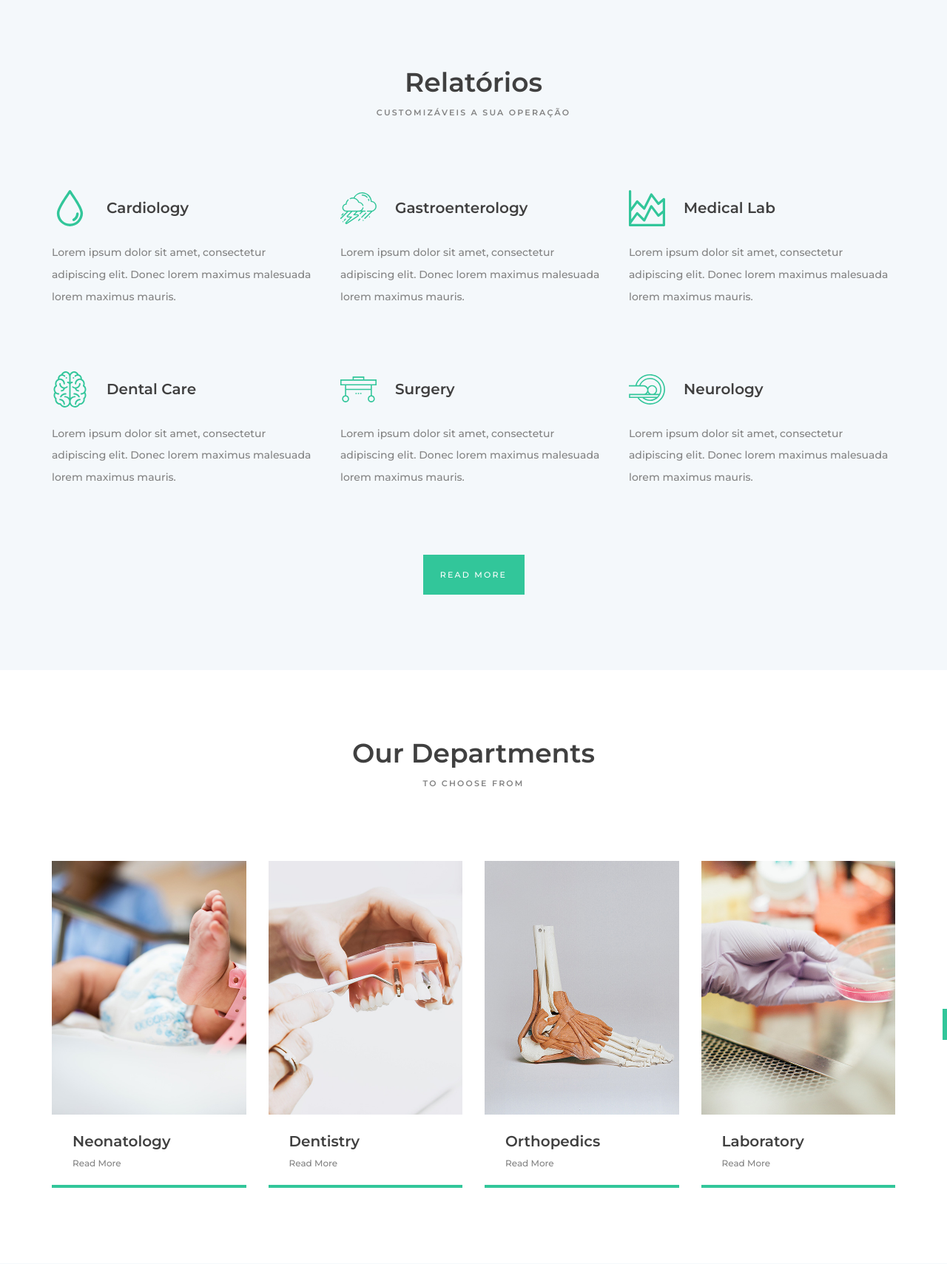
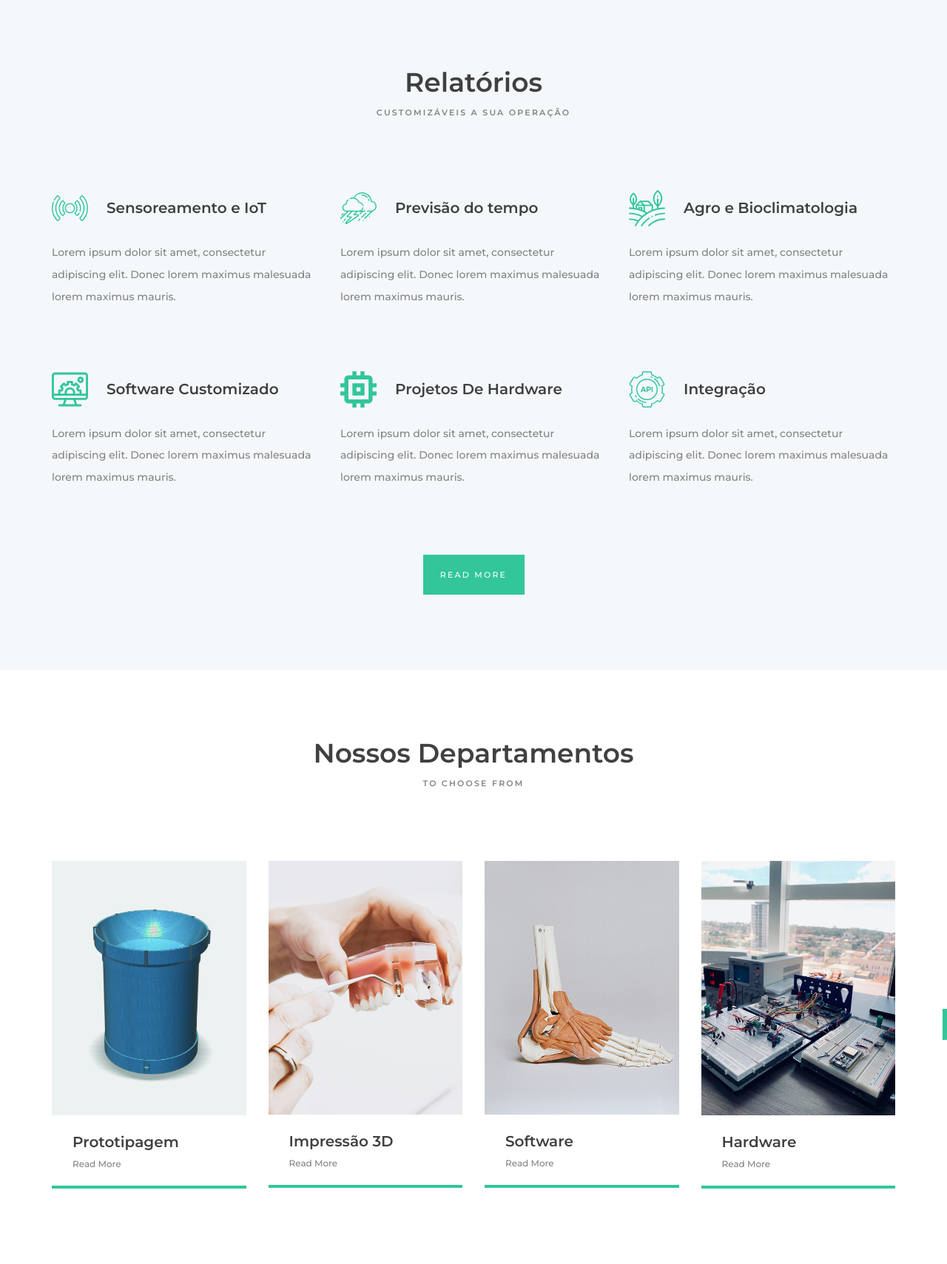
Before and after one commit to lab804/labmet.com.br, a PHP site: page / in a window 1280 px wide. Shown: the part 1876-3585 px from the top of the page at 74% size. Run offline with PHP 8.4, Linux system fonts and the light colour scheme.

Commit message:
Departamentos, imagens etc

```diff
--- a/index.html
+++ b/index.html
@@ -126,7 +126,7 @@
 					<div class="info_box">
 						<div class="info_image"><img src="images/consultoria.jpg" alt=""></div>
 						<div class="info_content">
-							<div class="info_title">Consultoria Bioclimatológica</div>
+							<div class="info_title">Consultoria Agro e Bioclimatológica</div>
 							<div class="info_text">Arcu neque, scelerisque eget ligula ac, congue tempor felis. Integer tempor, eros a egestas finibus, dolor risus mollis.</div>
 							<div class="button info_button"><a href="#"><span>read more</span><span>read more</span></a></div>
 						</div>
@@ -195,8 +195,8 @@
 				<div class="col-xl-4 col-lg-6">
 					<div class="icon_box">
 						<div class="icon_box_title_container d-flex flex-row align-items-center justify-content-start">
-							<div class="icon_box_icon"><img src="images/icon_1.svg" alt=""></div>
-							<div class="icon_box_title">Cardiology</div>
+							<div class="icon_box_icon"><img src="images/sensor.svg" alt=""></div>
+							<div class="icon_box_title">Sensoreamento e IoT</div>
 						</div>
 						<div class="icon_box_text">Lorem ipsum dolor sit amet, consectetur adipiscing elit. Donec lorem maximus malesuada lorem maximus mauris.</div>
 					</div>
@@ -207,7 +207,7 @@
 					<div class="icon_box">
 						<div class="icon_box_title_container d-flex flex-row align-items-center justify-content-start">
 							<div class="icon_box_icon"><img src="images/icon_2.svg" alt=""></div>
-							<div class="icon_box_title">Gastroenterology</div>
+							<div class="icon_box_title">Previsão do tempo</div>
 						</div>
 						<div class="icon_box_text">Lorem ipsum dolor sit amet, consectetur adipiscing elit. Donec lorem maximus malesuada lorem maximus mauris.</div>
 					</div>
@@ -217,8 +217,8 @@
 				<div class="col-xl-4 col-lg-6">
 					<div class="icon_box">
 						<div class="icon_box_title_container d-flex flex-row align-items-center justify-content-start">
-							<div class="icon_box_icon"><img src="images/icon_3.svg" alt=""></div>
-							<div class="icon_box_title">Medical Lab</div>
+							<div class="icon_box_icon"><img src="images/field.svg" alt=""></div>
+							<div class="icon_box_title">Agro e Bioclimatologia</div>
 						</div>
 						<div class="icon_box_text">Lorem ipsum dolor sit amet, consectetur adipiscing elit. Donec lorem maximus malesuada lorem maximus mauris.</div>
 					</div>
@@ -228,8 +228,8 @@
 				<div class="col-xl-4 col-lg-6">
 					<div class="icon_box">
 						<div class="icon_box_title_container d-flex flex-row align-items-center justify-content-start">
-							<div class="icon_box_icon"><img src="images/icon_4.svg" alt=""></div>
-							<div class="icon_box_title">Dental Care</div>
+							<div class="icon_box_icon"><img src="images/cms.svg" alt=""></div>
+							<div class="icon_box_title">Software Customizado</div>
 						</div>
 						<div class="icon_box_text">Lorem ipsum dolor sit amet, consectetur adipiscing elit. Donec lorem maximus malesuada lorem maximus mauris.</div>
 					</div>
@@ -239,8 +239,8 @@
 				<div class="col-xl-4 col-lg-6">
 					<div class="icon_box">
 						<div class="icon_box_title_container d-flex flex-row align-items-center justify-content-start">
-							<div class="icon_box_icon"><img src="images/icon_5.svg" alt=""></div>
-							<div class="icon_box_title">Surgery</div>
+							<div class="icon_box_icon"><img src="images/memory-chip.svg" alt=""></div>
+							<div class="icon_box_title">Projetos De Hardware</div>
 						</div>
 						<div class="icon_box_text">Lorem ipsum dolor sit amet, consectetur adipiscing elit. Donec lorem maximus malesuada lorem maximus mauris.</div>
 					</div>
@@ -250,8 +250,8 @@
 				<div class="col-xl-4 col-lg-6">
 					<div class="icon_box">
 						<div class="icon_box_title_container d-flex flex-row align-items-center justify-content-start">
-							<div class="icon_box_icon"><img src="images/icon_6.svg" alt=""></div>
-							<div class="icon_box_title">Neurology</div>
+							<div class="icon_box_icon"><img src="images/api.svg" alt=""></div>
+							<div class="icon_box_title">Integração</div>
 						</div>
 						<div class="icon_box_text">Lorem ipsum dolor sit amet, consectetur adipiscing elit. Donec lorem maximus malesuada lorem maximus mauris.</div>
 					</div>
@@ -260,7 +260,7 @@
 			</div>
 			<div class="row">
 				<div class="col">
-					<div class="button services_button ml-auto mr-auto"><a href="#"><span>read more</span><span>read more</span></a></div>
+					<div class="button services_button ml-auto mr-auto"><a href="services.html"><span>read more</span><span>read more</span></a></div>
 				</div>
 			</div>
 		</div>
@@ -272,7 +272,7 @@
 		<div class="container">
 			<div class="row">
 				<div class="col text-center">
-					<div class="section_title">Our Departments</div>
+					<div class="section_title">Nossos Departamentos</div>
 					<div class="section_subtitle">to choose from</div>
 				</div>
 			</div>
@@ -286,9 +286,9 @@
 
 								<!-- Slide -->
 								<div class="owl-item dept_item">
-									<div class="dept_image"><img src="images/dept_1.jpg" alt=""></div>
+									<div class="dept_image"><img src="images/pluviometro.jpg" alt=""></div>
 									<div class="dept_content">
-										<div class="dept_title">Neonatology</div>
+										<div class="dept_title">Prototipagem</div>
 										<div class="dept_link"><a href="#">Read More</a></div>
 									</div>
 								</div>
@@ -297,7 +297,7 @@
 								<div class="owl-item dept_item">
 									<div class="dept_image"><img src="images/dept_2.jpg" alt=""></div>
 									<div class="dept_content">
-										<div class="dept_title">Dentistry</div>
+										<div class="dept_title">Impressão 3D</div>
 										<div class="dept_link"><a href="#">Read More</a></div>
 									</div>
 								</div>
@@ -306,16 +306,23 @@
 								<div class="owl-item dept_item">
 									<div class="dept_image"><img src="images/dept_3.jpg" alt=""></div>
 									<div class="dept_content">
-										<div class="dept_title">Orthopedics</div>
+										<div class="dept_title">Software</div>
 										<div class="dept_link"><a href="#">Read More</a></div>
 									</div>
 								</div>
 
 								<!-- Slide -->
 								<div class="owl-item dept_item">
-									<div class="dept_image"><img src="images/dept_4.jpg" alt=""></div>
+									<div class="dept_image"><img src="images/cropped_projeto_hardware.jpg" alt=""></div>
 									<div class="dept_content">
-										<div class="dept_title">Laboratory</div>
+										<div class="dept_title">Hardware</div>
+										<div class="dept_link"><a href="#">Read More</a></div>
+									</div>
+								</div>
+                                <div class="owl-item dept_item">
+									<div class="dept_image"><img src="images/cropped_estacao.jpg" alt=""></div>
+									<div class="dept_content">
+										<div class="dept_title">Sensoriamento/IoT</div>
 										<div class="dept_link"><a href="#">Read More</a></div>
 									</div>
 								</div>
--- a/styles/about.css
+++ b/styles/about.css
@@ -429,7 +429,7 @@ section
 {
 	font-size: 16px;
 	font-weight: 600;
-	color: #404040;
+	color: #ffffff;
 	margin-left: 3px;
 	vertical-align: middle;
 }
--- a/styles/contact.css
+++ b/styles/contact.css
@@ -435,7 +435,7 @@ section
 {
 	font-size: 16px;
 	font-weight: 600;
-	color: #404040;
+	color: #ffffff;
 	margin-left: 3px;
 	vertical-align: middle;
 }
--- a/styles/elements.css
+++ b/styles/elements.css
@@ -449,7 +449,7 @@ section
 {
 	font-size: 16px;
 	font-weight: 600;
-	color: #404040;
+	color: #ffffff;
 	margin-left: 3px;
 	vertical-align: middle;
 }
--- a/styles/main_styles.css
+++ b/styles/main_styles.css
@@ -436,7 +436,7 @@ section
 {
 	font-size: 16px;
 	font-weight: 600;
-	color: white;
+	color: #ffffff;
 	margin-left: 3px;
 	vertical-align: middle;
 }
--- a/styles/news.css
+++ b/styles/news.css
@@ -434,7 +434,7 @@ section
 {
 	font-size: 16px;
 	font-weight: 600;
-	color: #404040;
+	color: #ffffff;
 	margin-left: 3px;
 	vertical-align: middle;
 }
--- a/styles/services.css
+++ b/styles/services.css
@@ -436,7 +436,7 @@ section
 {
 	font-size: 16px;
 	font-weight: 600;
-	color: #404040;
+	color: #ffffff;
 	margin-left: 3px;
 	vertical-align: middle;
 }
```
Also changed, not shown: images/api.svg (added), images/cms.svg (added), images/cropped_estacao.jpg (added), images/cropped_projeto_hardware.jpg (added), images/estacao.jpg (added), images/field.svg (added), images/memory-chip.svg (added), images/pluviometro.jpg (added), images/projeto_hardware.jpg (added).
